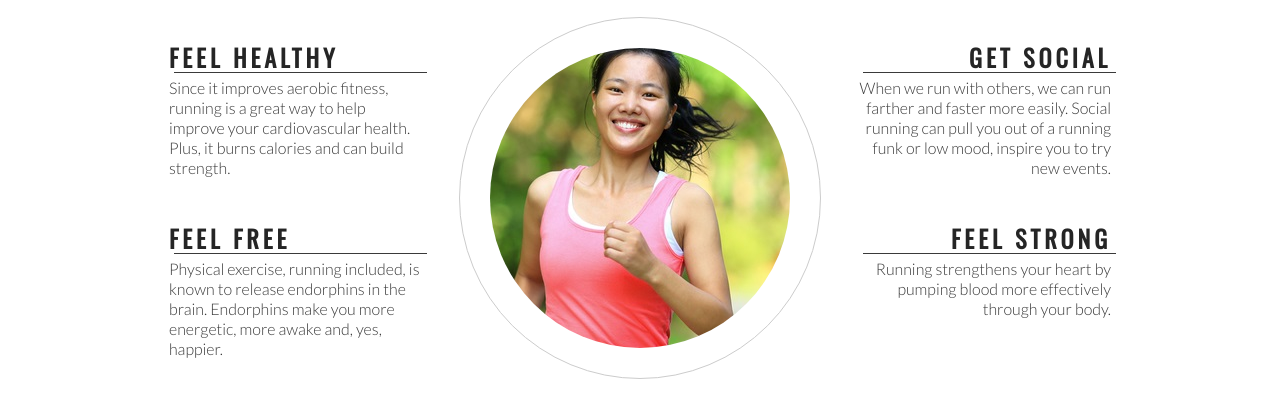
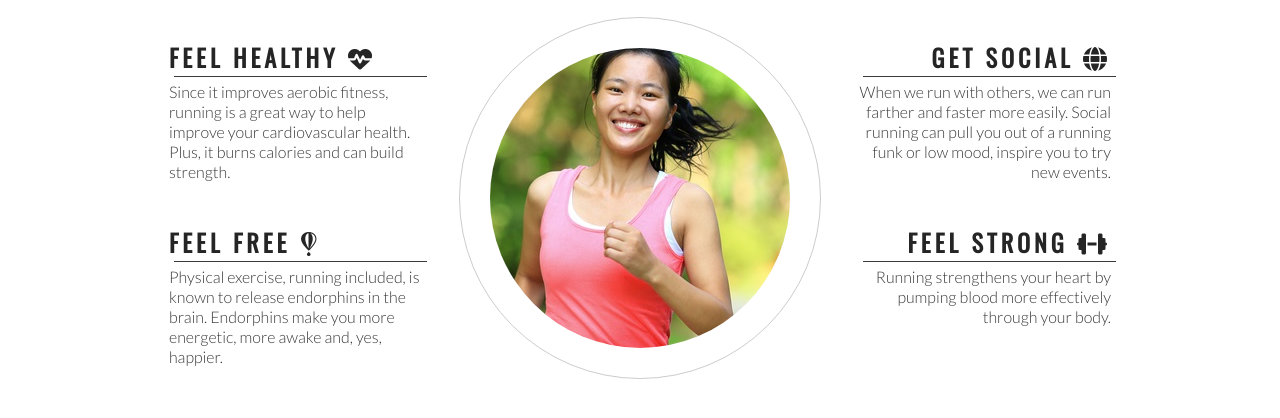
Before and after one commit to Johnathonanon/love-running, a plain HTML site: page index.html in a window 1280 px wide. Shown: the part 764-1182 px from the top of the page. Drawn offline with nearby package versions, Linux system fonts and the light colour scheme.

Commit message:
Add Font Awesome icons to the club ethos section

```diff
--- a/index.html
+++ b/index.html
@@ -42,24 +42,24 @@
         <h2 id="welcome">Why love Running with Us?</h2>
         <div id="left-about">
             <div class="left-about-heading">
-                <h2>Feel Healthy</h2>
+                <h2>Feel Healthy <i class="fas fa-heartbeat"></i></h2>
                 <hr>
                 <p>Since it improves aerobic fitness, running is a great way to help improve your cardiovascular health. Plus, it burns calories and can build strength.</p>
             </div>
             <div class="left-about-heading">
-                <h2>Feel Free</h2>
+                <h2>Feel Free <i class="fab fa-fly"></i></h2>
                 <hr>
                 <p>Physical exercise, running included, is known to release endorphins in the brain. Endorphins make you more energetic, more awake and, yes, happier.</p>
             </div>
         </div>
         <div id="right-about">
             <div class="right-about-heading">
-                <h2>Get Social</h2>
+                <h2>Get Social <i class="fas fa-globe"></i></h2>
                 <hr>
                 <p>When we run with others, we can run farther and faster more easily. Social running can pull you out of a running funk or low mood, inspire you to try new events.</p>
             </div>
             <div class="right-about-heading">
-                <h2>Feel Strong</h2>
+                <h2>Feel Strong <i class="fas fa-dumbbell"></i></h2>
                 <hr>
                 <p>Running strengthens your heart by pumping blood more effectively through your body.</p>
             </div>
@@ -78,6 +78,9 @@
     <footer>
         social links here
     </footer>
+
+    <!-- font awesome script -->
+    <script src="https://kit.fontawesome.com/357f501abd.js" crossorigin="anonymous"></script>
 </body>
 
 </html>
```
